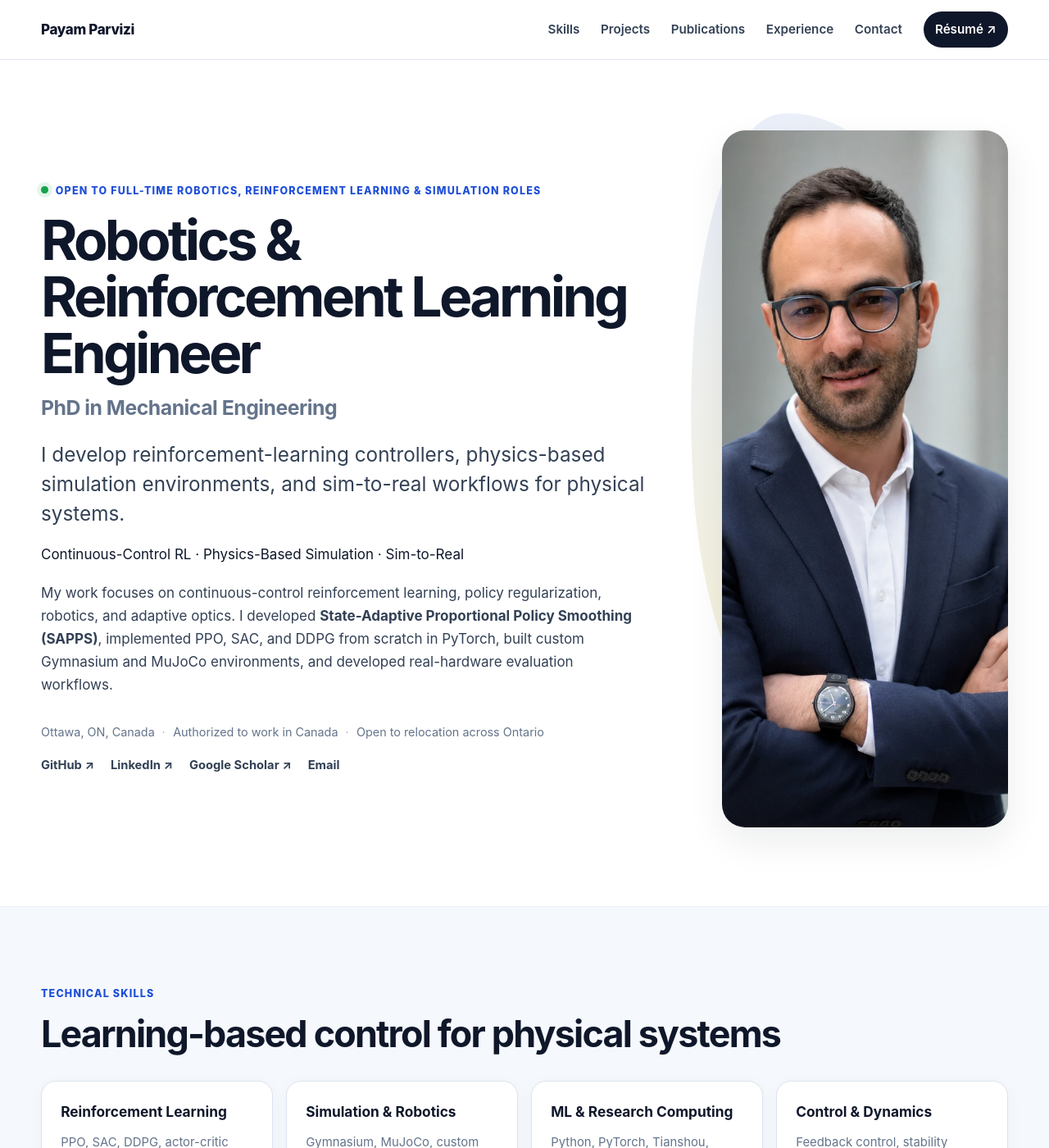
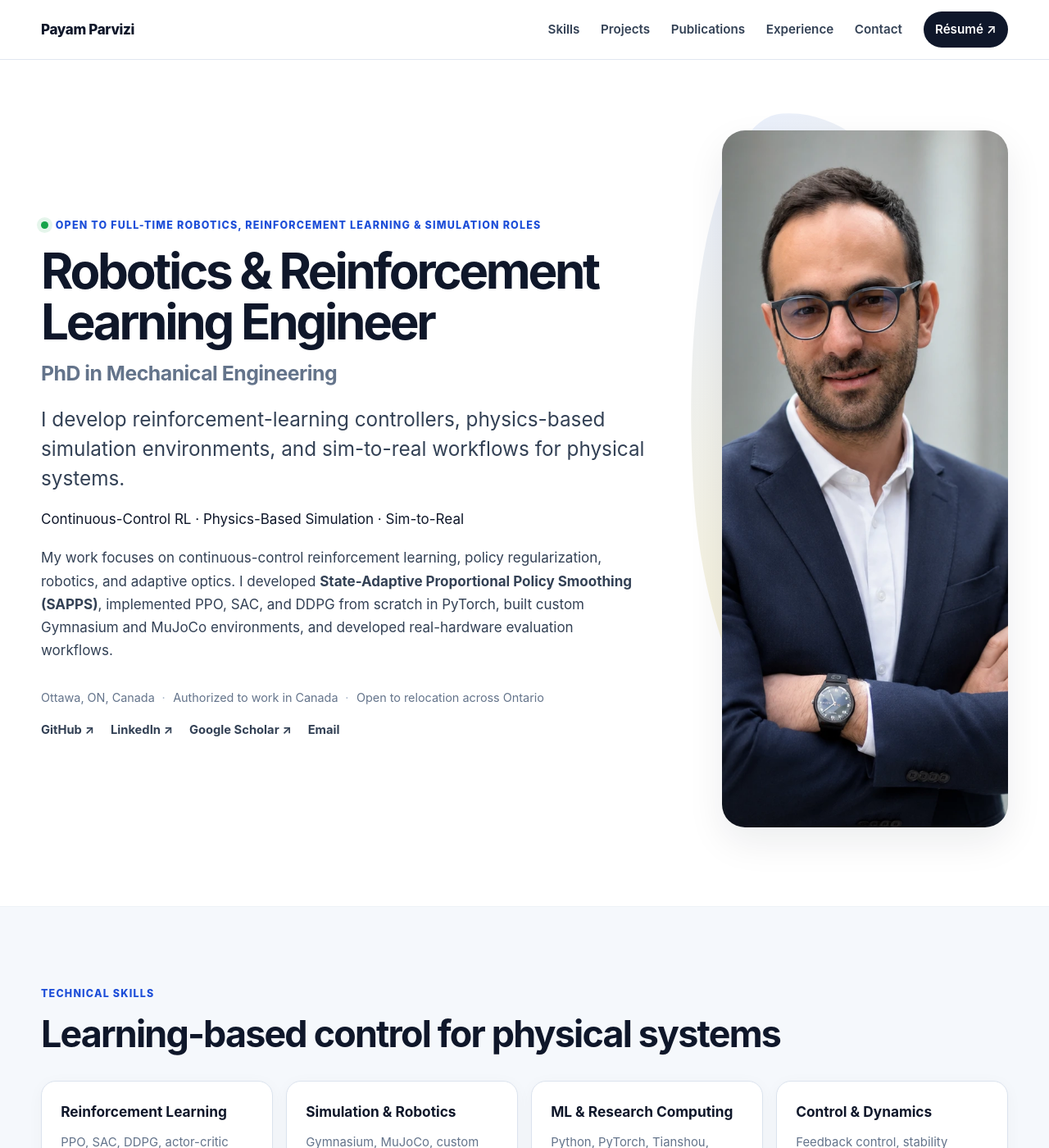
Before and after one commit to payamparvizi/payamparvizi.github.io, a Jekyll site: the page built from index.html, in a window 1280 px wide and 1400 px high. Shown: the whole window at 82% size. Built offline with Jekyll 4.4.1, drawn with Linux system fonts in a browser that asks for light colours.

Commit message:
Adjust h1 font size in site.css

```diff
--- a/assets/css/site.css
+++ b/assets/css/site.css
@@ -57,7 +57,7 @@
 .hero-grid { display: grid; grid-template-columns: minmax(0, 1.36fr) minmax(320px, .64fr); gap: clamp(3rem, 7vw, 7rem); align-items: center; }
 .eyebrow, .section-kicker, .project-number { margin: 0 0 .9rem; color: var(--accent); font-size: .78rem; font-weight: 780; letter-spacing: .095em; text-transform: uppercase; }
 .status-dot { display: inline-block; width: .56rem; height: .56rem; margin-right: .55rem; border-radius: 50%; background: var(--success); box-shadow: 0 0 0 5px rgba(22,163,74,.11); vertical-align: .03em; }
-h1 { max-width: 920px; margin: 0; font-size: clamp(2.65rem, 5.3vw, 5.25rem); line-height: 1.02; letter-spacing: -.055em; }
+h1 { max-width: 920px; margin: 0; font-size: clamp(2.65rem, 4.7vw, 4.6rem); line-height: 1.02; letter-spacing: -.055em; }
 .hero-credential { max-width: 780px; margin: 1rem 0 0; color: var(--muted); font-size: clamp(1.18rem, 2vw, 1.55rem); font-weight: 680; line-height: 1.3; letter-spacing: -.02em; }
 .hero-lead { max-width: 780px; margin: 1.45rem 0 0; color: var(--ink-soft); font-size: clamp(1.2rem, 2vw, 1.52rem); line-height: 1.48; }
 .hero-body { max-width: 780px; margin: 1.2rem 0 0; color: var(--ink-soft); }
```
